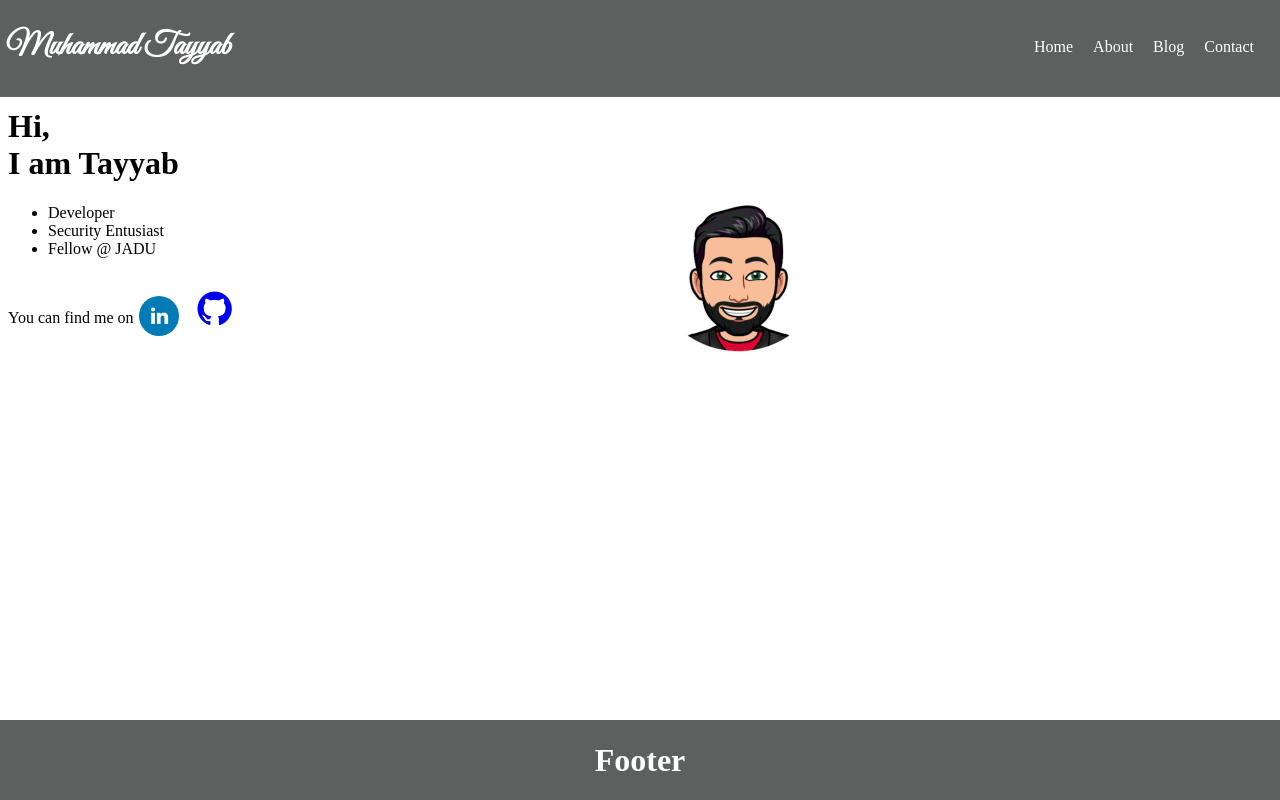
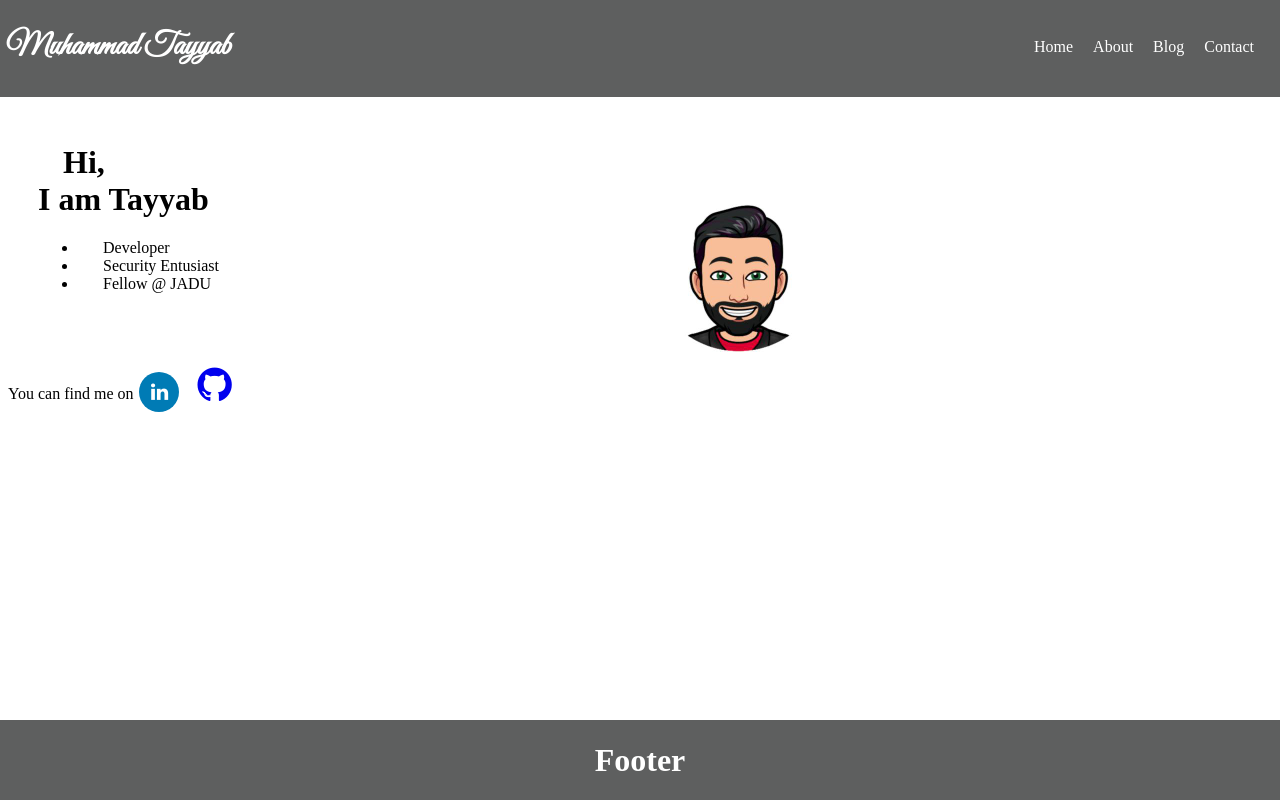
Before and after one commit to MuhammadTayyab26/FIrst-Project-JADU, a plain HTML site: page index.html in a window 1280 px wide. Drawn offline with Linux system fonts and the light colour scheme.

Commit message:
changes in css

```diff
--- a/css.css
+++ b/css.css
@@ -70,6 +70,13 @@
   height: 350;
   flex-flow: column wrap;
   text-indent: auto;
+  justify-content: space-around;
+}
+.text {
+  margin: 30;
+}
+.social_links {
+  align-content: center;
 }
 /* .flex-container > div {
   width: 100px;
--- a/index.html
+++ b/index.html
@@ -24,7 +24,7 @@
       </ul>
     </div>
     <div class="flex-container">
-      <div>
+      <div class="text">
         <h1>
           Hi,<br />
           I am Tayyab
@@ -35,7 +35,7 @@
           <li>Fellow @ JADU</li>
         </ul>
       </div>
-      <div>
+      <div class="social_links">
         You can find me on
         <a
           href="http://linkedin.com/in/muhammadtayyab26"
```
